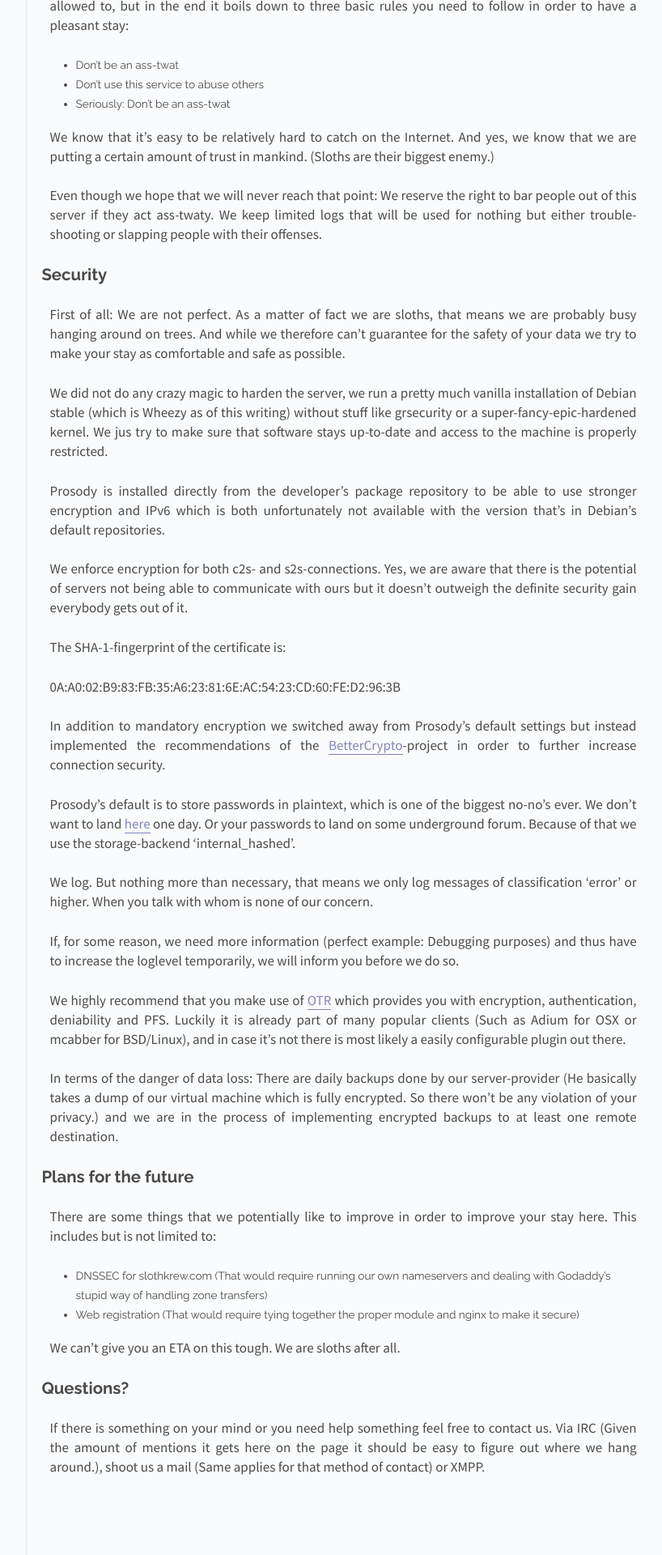
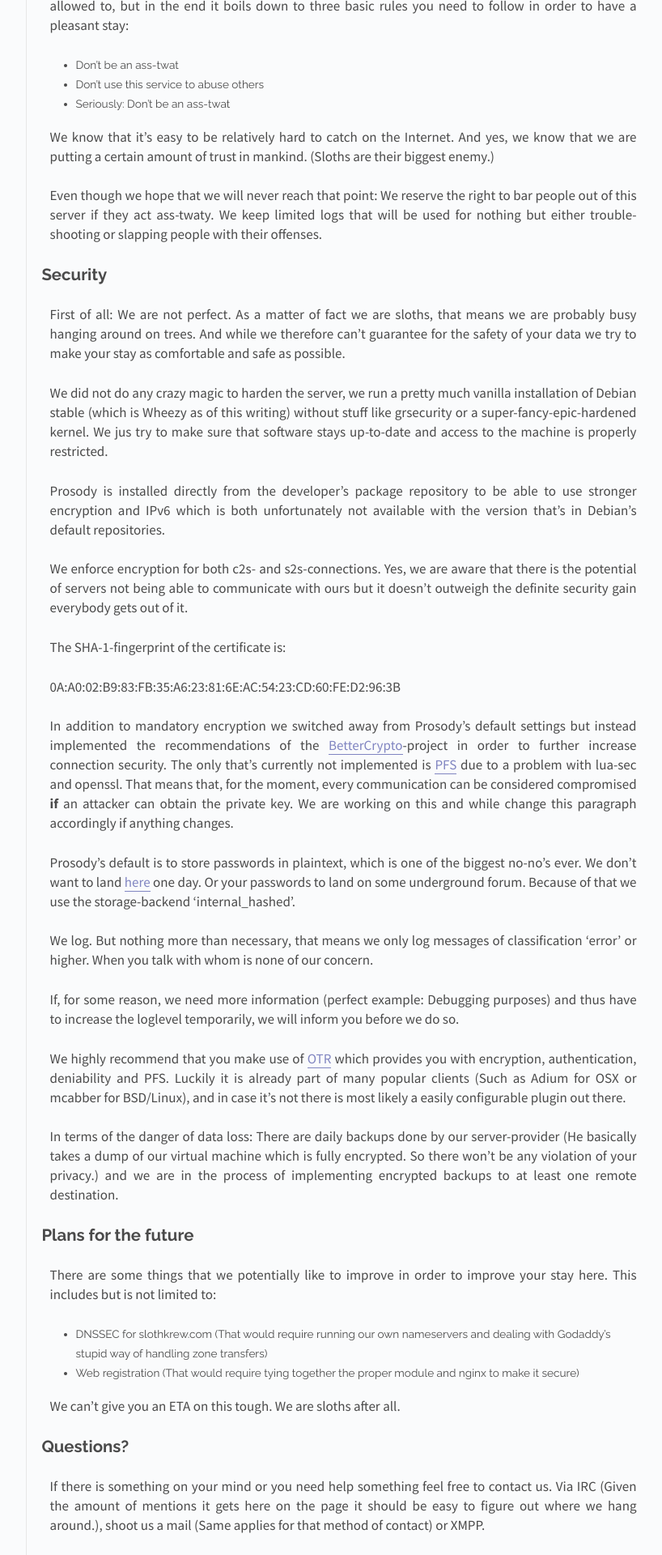
Before and after one commit to Slothkrew/slothkrew.com, a Jekyll site: the page built from xmpp.md, in a window 1280 px wide. Shown: the part 654-2574 px from the top of the page at 81% size, without its empty margins (326-1144 px from the left). Built offline with Jekyll 4.4.1, drawn with Linux system fonts in a browser that asks for light colours; comment, search, counter and statistics services are not loaded.

Commit message:
Added note about lacking PFS

```diff
--- a/xmpp.md
+++ b/xmpp.md
@@ -73,7 +73,12 @@ The SHA-1-fingerprint of the certificate is:
 In addition to mandatory encryption we switched away from Prosody's default
 settings but instead implemented the recommendations of the
 [BetterCrypto](https://bettercrypto.org)-project in order to further increase
-connection security.
+connection security. The only that's currently not implemented is
+[PFS](https://en.wikipedia.org/wiki/Forward_secrecy) due to a problem with
+lua-sec and openssl. That means that, for the moment, every communication can
+be considered compromised **if** an attacker can obtain the private key. We are
+working on this and while change this paragraph accordingly if anything
+changes.
 
 Prosody's default is to store passwords in plaintext, which is one of the
 biggest no-no's ever. We don't want to land
```
